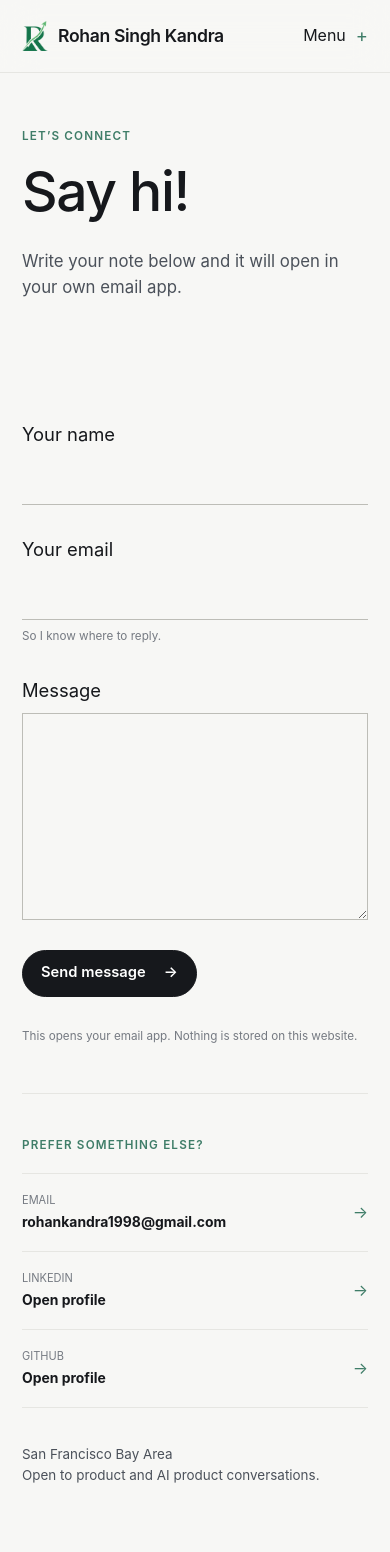
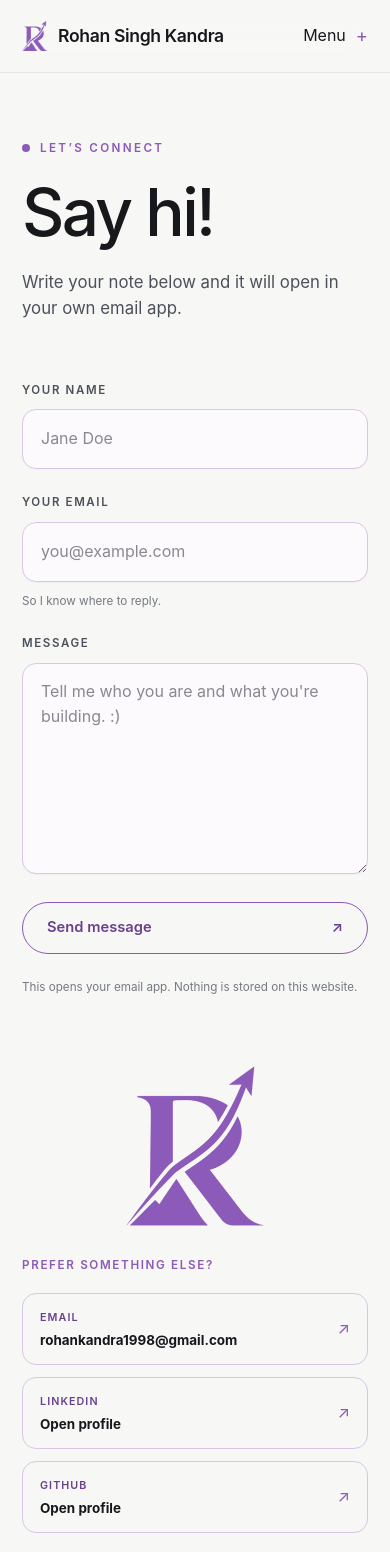
Before and after one commit to rohankandra1998-pmtech/RohanPortfolioWebsite, a Next.js app: page /contact in a window 390 px wide. Shown: the top 1552 px of the page. Built offline with nearby package versions, Linux system fonts and the light colour scheme.

Commit message:
feat: redesign contact page with purple theme

```diff
--- a/app/contact/page.tsx
+++ b/app/contact/page.tsx
@@ -10,26 +10,30 @@ export const metadata: Metadata = {
 
 export default function ContactPage() {
   return (
-    <>
-      <section className="page-head">
-        <div className="wrap" data-reveal>
-          <p className="eyebrow">Let’s connect</p>
+    <div className="contact-page">
+      <section className="page-head page-head--contact contact-hero">
+        <div className="wrap contact-hero__inner" data-reveal>
+          <p className="eyebrow eyebrow--dot contact-hero__eyebrow">Let’s connect</p>
           <h1>Say hi!</h1>
-          <p className="page-head__lead">
+          <p className="page-head__lead contact-hero__lead">
             Write your note below and it will open in your own email app.
           </p>
         </div>
       </section>
 
-      <section className="section section--tight">
+      <section className="contact-content">
         <div className="wrap contact-grid">
           <ContactForm />
           <aside className="contact-aside" data-reveal>
-            <p className="eyebrow">Prefer something else?</p>
+            <div aria-hidden="true" className="contact-visual">
+              <span className="contact-visual__logo" />
+            </div>
+            <div className="contact-actions">
+              <p className="eyebrow contact-actions__label">Prefer something else?</p>
               <a className="contact-direct focus-ring" href={`mailto:${contact.email}`}>
                 <span>Email</span>
                 <strong>{contact.email}</strong>
-              <b aria-hidden="true">→</b>
+                <b aria-hidden="true">↗</b>
               </a>
               {socials.slice(0, 2).map((link) => (
                 <a
@@ -41,18 +45,14 @@ export default function ContactPage() {
                 >
                   <span>{link.label}</span>
                   <strong>Open profile</strong>
-                <b aria-hidden="true">→</b>
+                  <b aria-hidden="true">↗</b>
                 </a>
               ))}
-            <p className="contact-location">
-              {contact.location}
-              <br />
-              Open to product and AI product conversations.
-            </p>
-            <p className="signature">— Rohan</p>
+            </div>
+            <p className="signature contact-signature">— Rohan</p>
           </aside>
         </div>
       </section>
-    </>
+    </div>
   );
 }
--- a/app/globals.css
+++ b/app/globals.css
@@ -34,6 +34,16 @@
   --accent-soft: #FBE7EF;
 }
 
+.site-shell[data-page-theme="contact"] {
+  --accent: #8C5AB8;
+  --accent-dark: #69408E;
+  --accent-soft: #F1E8F8;
+  --contact-border: #D8C7E6;
+  --contact-field: #FCFAFD;
+  --contact-hover: #F7F1FB;
+  --contact-shadow: 0 16px 38px rgba(105, 64, 142, 0.09);
+}
+
 * {
   box-sizing: border-box;
 }
@@ -205,11 +215,13 @@ textarea:focus-visible {
   position: absolute;
 }
 
+.site-shell[data-page-theme="contact"] .brand__logo,
 .site-shell[data-page-theme="experience"] .brand__logo,
 .site-shell[data-page-theme="work"] .brand__logo {
   visibility: hidden;
 }
 
+.site-shell[data-page-theme="contact"] .brand__logo-mask,
 .site-shell[data-page-theme="experience"] .brand__logo-mask,
 .site-shell[data-page-theme="work"] .brand__logo-mask {
   background-color: var(--accent);
@@ -2414,50 +2426,106 @@ textarea:focus-visible {
   transform: translateX(6px);
 }
 
+.contact-page {
+  min-height: calc(100vh - 154px);
+}
+
+.page-head--contact {
+  padding: clamp(96px, 9vw, 138px) 0 58px;
+}
+
+.contact-hero__inner {
+  position: relative;
+}
+
+.contact-hero__eyebrow {
+  letter-spacing: 0.2em;
+  margin-bottom: 28px;
+}
+
+.page-head--contact h1 {
+  font-size: clamp(4.5rem, 7vw, 7rem);
+  letter-spacing: -0.04em;
+  margin-bottom: 30px;
+}
+
+.contact-hero__lead {
+  line-height: 1.55;
+  max-width: 650px;
+  text-wrap: pretty;
+}
+
+.contact-content {
+  padding: 38px 0 118px;
+}
+
 .contact-grid {
+  align-items: start;
   display: grid;
-  gap: 80px;
-  grid-template-columns: 1.2fr 0.8fr;
+  gap: clamp(52px, 6.5vw, 74px);
+  grid-template-columns: minmax(0, 1.65fr) minmax(260px, 0.75fr);
 }
 
 .contact-form {
   display: flex;
   flex-direction: column;
-  gap: 30px;
-}
-
-.contact-form label {
+  gap: 28px;
+  min-width: 0;
+}
+
+.contact-form__field {
   display: flex;
   flex-direction: column;
-  gap: 7px;
-}
-
-.contact-form label > span {
-  color: var(--ink);
-  font-family: var(--font-serif);
-  font-size: 1.15rem;
+  gap: 10px;
+}
+
+.contact-form__field > span {
+  color: var(--muted);
+  font-size: 0.72rem;
+  font-weight: 600;
+  letter-spacing: 0.14em;
+  text-transform: uppercase;
 }
 
 .contact-form input,
 .contact-form textarea {
-  background: transparent;
-  border: 0;
-  border-bottom: 1px solid #bdbdb7;
-  border-radius: 0;
-  padding: 11px 0;
+  background: var(--contact-field);
+  border: 1px solid var(--contact-border);
+  border-radius: 16px;
+  box-shadow: 0 1px 0 rgba(105, 64, 142, 0.03);
+  padding: 16px 22px;
+  transition:
+    background-color 0.25s var(--ease),
+    border-color 0.25s var(--ease),
+    box-shadow 0.25s var(--ease);
+}
+
+.contact-form input {
+  min-height: 66px;
+}
+
+.contact-form textarea {
+  min-height: 232px;
   resize: vertical;
-  transition: border-color 0.25s var(--ease);
-}
-
-.contact-form textarea {
-  border: 1px solid #bdbdb7;
-  min-height: 175px;
-  padding: 13px;
+}
+
+.contact-form input::placeholder,
+.contact-form textarea::placeholder {
+  color: #8A8790;
+  opacity: 1;
+}
+
+.contact-form input:hover,
+.contact-form textarea:hover {
+  background: white;
+  border-color: #C5ACDA;
 }
 
 .contact-form input:focus,
 .contact-form textarea:focus {
+  background: white;
   border-color: var(--accent);
+  box-shadow: var(--contact-shadow);
 }
 
 .contact-form small,
@@ -2469,49 +2537,124 @@ textarea:focus-visible {
 .contact-form .button {
   align-self: flex-start;
   cursor: pointer;
+  margin-top: 4px;
+}
+
+.button--contact {
+  background: transparent;
+  border-color: var(--accent);
+  color: var(--accent-dark);
+  gap: 14px;
+  min-height: 52px;
+  padding-inline: 24px;
+}
+
+.button--contact__arrow {
+  transition: transform 0.25s var(--ease);
+}
+
+.button--contact:hover {
+  background: var(--accent-dark);
+  border-color: var(--accent-dark);
+  color: white;
+}
+
+.button--contact:hover .button--contact__arrow {
+  transform: translate(3px, -3px);
+}
+
+.button--contact:active {
+  transform: translateY(0);
 }
 
 .contact-aside {
-  border-left: 1px solid var(--line);
-  padding-left: 42px;
+  min-width: 0;
+}
+
+.contact-visual {
+  align-items: center;
+  display: flex;
+  justify-content: center;
+  min-height: 236px;
+}
+
+.contact-visual__logo {
+  aspect-ratio: 31 / 36;
+  background-color: var(--accent);
+  display: block;
+  mask: url("/images/branding/rohan-logo.png") center / contain no-repeat;
+  -webkit-mask: url("/images/branding/rohan-logo.png") center / contain no-repeat;
+  width: 178px;
+}
+
+.contact-actions {
+  margin-top: 38px;
+}
+
+.contact-actions__label {
+  letter-spacing: 0.14em;
+  margin-bottom: 18px;
 }
 
 .contact-direct {
   align-items: center;
-  border-top: 1px solid var(--line);
+  background: transparent;
+  border: 1px solid var(--contact-border);
+  border-radius: 14px;
   display: grid;
-  gap: 1px;
-  grid-template-columns: 1fr auto;
-  padding: 18px 0;
-}
-
-.contact-direct:last-of-type {
-  border-bottom: 1px solid var(--line);
+  gap: 2px 14px;
+  grid-template-columns: minmax(0, 1fr) auto;
+  margin-top: 12px;
+  min-height: 76px;
+  padding: 14px 17px;
+  transition:
+    background-color 0.25s var(--ease),
+    border-color 0.25s var(--ease),
+    box-shadow 0.25s var(--ease),
+    transform 0.25s var(--ease);
+}
+
+.contact-direct:hover {
+  background: var(--contact-hover);
+  border-color: var(--accent);
+  box-shadow: 0 12px 26px rgba(105, 64, 142, 0.08);
+  transform: translateY(-2px);
 }
 
 .contact-direct span {
-  color: var(--faint);
-  font-size: 0.69rem;
+  color: var(--accent-dark);
+  font-size: 0.67rem;
+  font-weight: 600;
   grid-column: 1;
+  letter-spacing: 0.1em;
   text-transform: uppercase;
 }
 
 .contact-direct strong {
-  font-size: 0.87rem;
+  font-size: 0.84rem;
   grid-column: 1;
+  line-height: 1.35;
   overflow-wrap: anywhere;
 }
 
 .contact-direct b {
   color: var(--accent);
+  font-size: 1rem;
   font-weight: 400;
   grid-column: 2;
   grid-row: 1 / 3;
-}
-
-.contact-location {
-  font-size: 0.84rem;
-  margin-top: 36px;
+  transition: transform 0.25s var(--ease);
+}
+
+.contact-direct:hover b {
+  transform: translate(3px, -3px);
+}
+
+.contact-signature {
+  color: var(--accent-dark);
+  font-size: 1.7rem;
+  margin-top: 58px;
+  padding-left: 4px;
 }
 
 .not-found {
@@ -2923,10 +3066,20 @@ textarea:focus-visible {
     padding-left: 0;
   }
 
-  .contact-aside {
-    border-left: 0;
-    border-top: 1px solid var(--line);
-    padding: 42px 0 0;
+  .contact-grid {
+    gap: 72px;
+  }
+
+  .contact-visual {
+    min-height: 210px;
+  }
+
+  .contact-visual__logo {
+    width: 162px;
+  }
+
+  .contact-actions {
+    margin-top: 26px;
   }
 }
 
@@ -3380,9 +3533,87 @@ textarea:focus-visible {
     font-size: 1.55rem;
   }
 
+  .page-head--contact {
+    padding: 66px 0 34px;
+  }
+
+  .page-head--contact h1 {
+    font-size: 4.1rem;
+    margin-bottom: 24px;
+  }
+
+  .contact-hero__eyebrow {
+    margin-bottom: 22px;
+  }
+
+  .contact-content {
+    padding: 26px 0 84px;
+  }
+
+  .contact-grid {
+    gap: 58px;
+  }
+
+  .contact-form {
+    gap: 24px;
+  }
+
+  .contact-form input,
+  .contact-form textarea {
+    border-radius: 14px;
+    padding: 15px 18px;
+  }
+
+  .contact-form input {
+    min-height: 60px;
+  }
+
+  .contact-form textarea {
+    min-height: 210px;
+  }
+
+  .contact-form .button {
+    align-self: stretch;
+    justify-content: space-between;
+    width: 100%;
+  }
+
+  .contact-visual {
+    min-height: 184px;
+  }
+
+  .contact-visual__logo {
+    width: 138px;
+  }
+
+  .contact-actions {
+    margin-top: 18px;
+  }
+
+  .contact-direct {
+    min-height: 72px;
+  }
+
+  .contact-signature {
+    font-size: 1.55rem;
+    margin-top: 44px;
+  }
+
 }
 
 @media (max-width: 360px) {
+  .page-head--contact h1 {
+    font-size: 3.65rem;
+  }
+
+  .contact-direct {
+    padding-inline: 14px;
+  }
+
+  .contact-direct strong {
+    font-size: 0.78rem;
+  }
+
   .education-degree {
     padding: 22px;
   }
--- a/components/contact-form.tsx
+++ b/components/contact-form.tsx
@@ -21,40 +21,46 @@ export function ContactForm() {
 
   return (
     <form className="contact-form" onSubmit={submit}>
-      <label>
+      <label className="contact-form__field">
         <span>Your name</span>
         <input
           autoComplete="name"
           name="name"
           onChange={(event) => setName(event.target.value)}
+          placeholder="Jane Doe"
           required
           value={name}
         />
       </label>
-      <label>
+      <label className="contact-form__field">
         <span>Your email</span>
         <input
           autoComplete="email"
           name="email"
           onChange={(event) => setEmail(event.target.value)}
+          placeholder="you@example.com"
           required
           type="email"
           value={email}
         />
         <small>So I know where to reply.</small>
       </label>
-      <label>
+      <label className="contact-form__field">
         <span>Message</span>
         <textarea
           name="message"
           onChange={(event) => setMessage(event.target.value)}
+          placeholder="Tell me who you are and what you're building. :)"
           required
           rows={7}
           value={message}
         />
       </label>
-      <button className="button button--dark focus-ring" type="submit">
-        Send message <span aria-hidden="true">→</span>
+      <button className="button button--contact focus-ring" type="submit">
+        Send message{" "}
+        <span aria-hidden="true" className="button--contact__arrow">
+          ↗
+        </span>
       </button>
       <p className="form-note">
         This opens your email app. Nothing is stored on this website.
--- a/components/site-shell.tsx
+++ b/components/site-shell.tsx
@@ -57,7 +57,9 @@ export function SiteShell({ children }: { children: React.ReactNode }) {
       ? "experience"
       : pathname === "/work" || pathname.startsWith("/work/")
         ? "work"
-        : "default";
+        : pathname === "/contact"
+          ? "contact"
+          : "default";
 
   useEffect(() => {
     const nodes = Array.from(
```
Also changed, not shown: 1 other file (tests, documents, lock files or other folders). Lines whose indentation alone changed are shown as unchanged.
